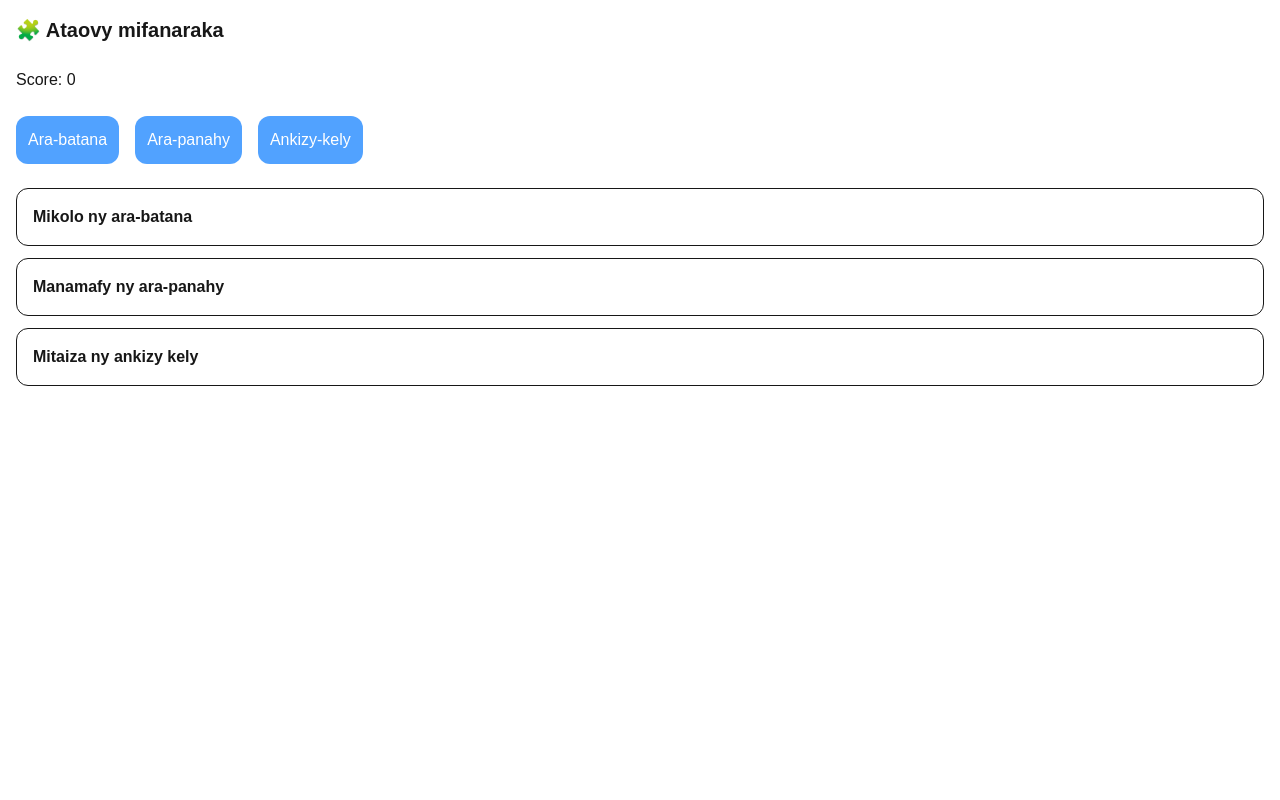
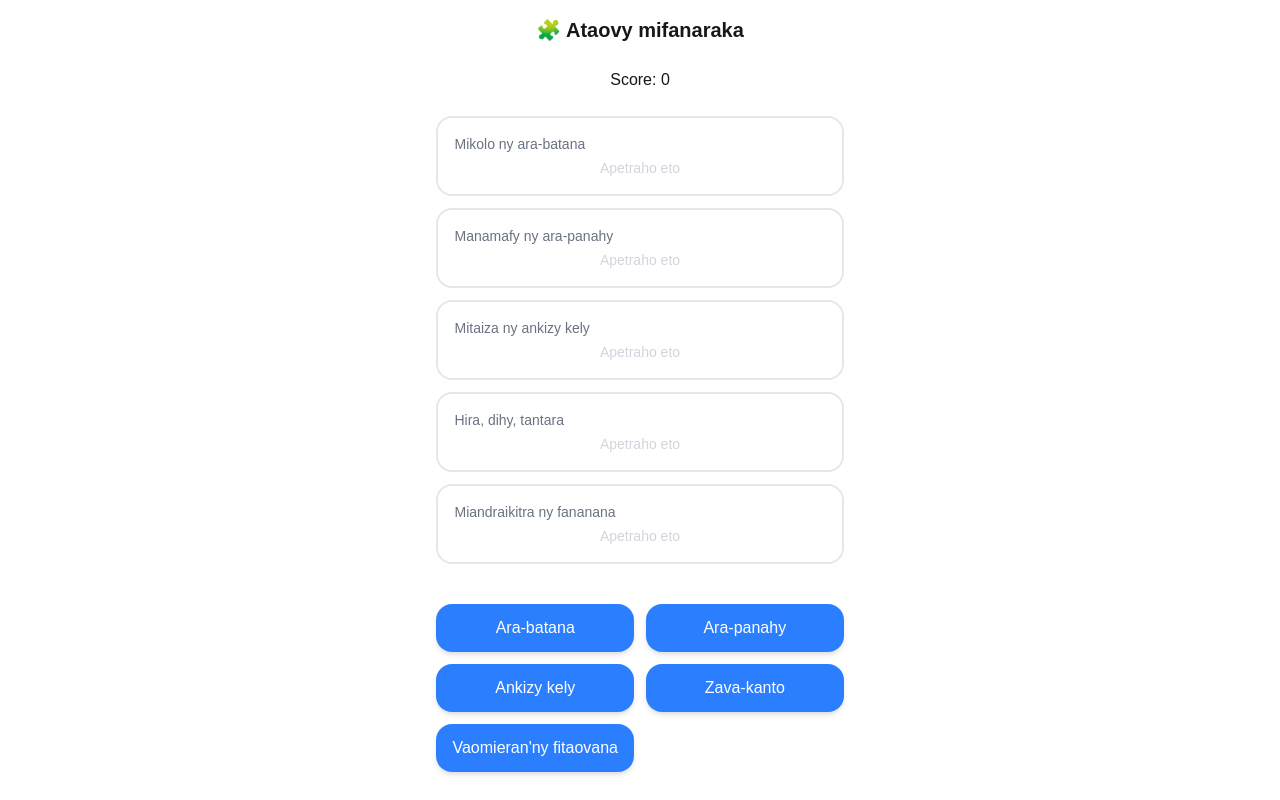
Before and after one commit to Tahiana07/vaomiera-games, a Next.js app: page /drag-drop in a window 1280 px wide. Built offline with nearby package versions, Linux system fonts and the light colour scheme.

Commit message:
update design application

```diff
--- a/app/drag-drop/page.tsx
+++ b/app/drag-drop/page.tsx
@@ -20,13 +20,19 @@
   label: string;
 };
 
-function Draggable({ id, label }: ItemProps) {
-  const { attributes, listeners, setNodeRef, transform } = useDraggable({ id });
+type AnswerMap = Record<string, string>;
+
+function Draggable({ id, label, disabled }: ItemProps & { disabled?: boolean }) {
+  const { attributes, listeners, setNodeRef, transform } = useDraggable({
+    id,
+    disabled
+  });
 
   const style = {
     transform: transform
       ? `translate(${transform.x}px, ${transform.y}px)`
       : undefined,
+    opacity: disabled ? 0.4 : 1,
   };
 
   return (
@@ -35,7 +41,7 @@
       style={style}
       {...listeners}
       {...attributes}
-      className="p-3 bg-blue-400 text-white rounded-xl cursor-grab touch-none"
+      className="px-4 py-3 bg-blue-500 text-white rounded-2xl text-center shadow-md touch-none active:scale-95 transition"
     >
       {label}
     </div>
@@ -45,21 +51,31 @@
 function Droppable({
   id,
   label,
-  answers
-}: ItemProps & { answers: Record<string, string> }) {
+  answers,
+  itemsMap
+}: ItemProps & {
+  answers: AnswerMap;
+  itemsMap: Record<string, string>;
+}) {
   const { setNodeRef, isOver } = useDroppable({ id });
+
+  const droppedItem = answers[id];
 
   return (
     <div
       ref={setNodeRef}
-      className={`p-4 rounded-xl border ${
-        isOver ? "bg-green-300" : "bg-white"
+      className={`p-4 rounded-2xl border-2 min-h-[70px] flex flex-col justify-center transition ${
+        isOver ? "border-green-400 bg-green-50" : "border-gray-200 bg-white"
       }`}
     >
-      <p className="font-semibold">{label}</p>
+      <p className="text-sm text-gray-500 mb-1">{label}</p>
 
-      {answers[id] && (
-        <p className="mt-2 text-blue-600">✔ {answers[id]}</p>
+      {droppedItem ? (
+        <div className="bg-blue-100 text-blue-700 px-3 py-2 rounded-xl text-center font-medium">
+          {itemsMap[droppedItem]}
+        </div>
+      ) : (
+        <p className="text-gray-300 text-sm text-center">Apetraho eto</p>
       )}
     </div>
   );
@@ -69,7 +85,12 @@
   const router = useRouter();
 
   const [score, setScore] = useState<number>(0);
-  const [answers, setAnswers] = useState<Record<string, string>>({});
+  const [answers, setAnswers] = useState<AnswerMap>({});
+
+  // map id -> label (utile affichage)
+  const itemsMap = Object.fromEntries(
+    dragItems.map((item) => [item.id, item.label])
+  );
 
   const sensors = useSensors(
     useSensor(PointerSensor),
@@ -98,7 +119,10 @@
     const activeId = String(active.id);
     const overId = String(over.id);
 
-    // FIX TYPE
+    // empêcher double utilisation
+    const alreadyUsed = Object.values(answers).includes(activeId);
+    if (alreadyUsed) return;
+
     setAnswers((prev) => ({
       ...prev,
       [overId]: activeId,
@@ -111,28 +135,47 @@
     }
   };
 
+  // items restants (non utilisés)
+  const usedItems = Object.values(answers);
+  const availableItems = dragItems.filter(
+    (item) => !usedItems.includes(item.id)
+  );
+
   return (
     <DndContext
       sensors={sensors}
       onDragEnd={(e) => {
         handleDragEnd(e);
-        setTimeout(() => router.push("/result"), 10000);
+
+        // redirection si tout rempli | mbola tsy fantatra
+        if (Object.keys(answers).length + 1 === dropZones.length) {
+          setTimeout(() => router.push("/home"), 1500);
+        }
       }}
     >
-      <div className="p-4 space-y-6">
-        <h1 className="text-xl font-bold">🧩 Ataovy mifanaraka</h1>
+      <div className="p-4 max-w-md mx-auto space-y-6">
+        <h1 className="text-xl font-bold text-center">
+          🧩 Ataovy mifanaraka
+        </h1>
 
-        <p>Score: {score}</p>
+        <p className="text-center font-medium">Score: {score}</p>
 
-        <div className="flex gap-4 flex-wrap">
-          {dragItems.map((item: ItemProps) => (
-            <Draggable key={item.id} {...item} />
+        {/* DROP ZONES (top) */}
+        <div className="space-y-3">
+          {dropZones.map((zone: ItemProps) => (
+            <Droppable
+              key={zone.id}
+              {...zone}
+              answers={answers}
+              itemsMap={itemsMap}
+            />
           ))}
         </div>
 
-        <div className="space-y-3">
-          {dropZones.map((zone: ItemProps) => (
-            <Droppable key={zone.id} {...zone} answers={answers} />
+        {/* DRAG ITEMS (bottom) */}
+        <div className="grid grid-cols-2 gap-3 pt-4">
+          {availableItems.map((item: ItemProps) => (
+            <Draggable key={item.id} {...item} />
           ))}
         </div>
       </div>
--- a/app/home/page.tsx
+++ b/app/home/page.tsx
@@ -14,6 +14,11 @@
     localStorage.setItem("score", "0");
 
     router.push("/quiz");
+  };
+
+  const result = () => {
+
+    router.push("/result");
   };
 
   return (
@@ -33,6 +38,13 @@
       >
         Hanomboka 🚀
       </button>
+
+      <button
+        onClick={result}
+        className="bg-yellow-500 disabled:opacity-50 text-white p-4 m-2 rounded-2xl w-full max-w-sm"
+      >
+        Valiny 🏆
+      </button>
     </div>
   );
 }
--- a/app/result/page.tsx
+++ b/app/result/page.tsx
@@ -1,6 +1,7 @@
 "use client";
 
 import { useEffect, useState } from "react";
+import { useRouter } from "next/navigation";
 
 type Player = {
   name: string;
@@ -9,32 +10,106 @@
 
 export default function Result() {
   const [players, setPlayers] = useState<Player[]>([]);
+  const [added, setAdded] = useState(false);
+  const router = useRouter();
 
+  // Charger + ajouter joueur UNE FOIS
   useEffect(() => {
-    const name = localStorage.getItem("player") || "Anonyme";
-    const score = Number(localStorage.getItem("score") || 0);
-
     const stored: Player[] = JSON.parse(
       localStorage.getItem("ranking") || "[]"
     );
 
-    const updated = [...stored, { name, score }]
-      .sort((a, b) => b.score - a.score)
-      .slice(0, 5);
+    if (!added) {
+      const name = localStorage.getItem("player") || "Anonyme";
+      const score = Number(localStorage.getItem("score") || 0);
 
+      const updated = [...stored, { name, score }]
+        .sort((a, b) => b.score - a.score)
+        .slice(0, 10);
+
+      localStorage.setItem("ranking", JSON.stringify(updated));
+      setPlayers(updated);
+      setAdded(true);
+    }
+  }, [added]);
+
+  // Supprimer un joueur
+  const deletePlayer = (index: number) => {
+    const updated = players.filter((_, i) => i !== index);
+    setPlayers(updated);
     localStorage.setItem("ranking", JSON.stringify(updated));
-    setPlayers(updated);
-  }, []);
+  };
+
+  // Tout supprimer
+  const clearAll = () => {
+    localStorage.removeItem("ranking");
+    setPlayers([]);
+  };
+
+  const home = () => {
+    router.push("/home");
+  };
 
   return (
-    <div className="p-6">
-      <h1 className="text-xl font-bold mb-4">🏆 Classement</h1>
+    <div className="min-h-screen bg-gradient-to-b from-yellow-100 to-white p-6">
 
-      {players.map((p, i) => (
-        <div key={i} className="p-3 bg-yellow-100 rounded-xl mb-2">
-          {i + 1}. {p.name} - {p.score}
+      <h1 className="text-2xl font-bold text-center mb-6">
+        🏆 Filaharana
+      </h1>
+
+      {/* Bouton clear */}
+      <div className="flex justify-center mb-4">
+        <button
+          onClick={clearAll}
+          className="bg-red-500 text-white px-4 py-2 rounded-xl"
+        >
+          🧹 Fafana daholo
+        </button>
+      </div>
+
+      {/* Liste joueurs */}
+      <div className="space-y-3 max-w-md mx-auto">
+        {players.length === 0 && (
+          <p className="text-center text-gray-500">
+            Tsy misy mpilalao
+          </p>
+        )}
+
+        {players.map((p, i) => (
+          <div
+            key={i}
+            className="flex items-center justify-between p-4 bg-white rounded-2xl shadow"
+          >
+            <div>
+              <p className="font-bold">
+                {i === 0 && "🥇 "}
+                {i === 1 && "🥈 "}
+                {i === 2 && "🥉 "}
+                {p.name}
+              </p>
+              <p className="text-sm text-gray-500">
+                Score: {p.score}
+              </p>
+            </div>
+
+            <button
+              onClick={() => deletePlayer(i)}
+              className="bg-red-400 text-white px-3 py-1 rounded-lg"
+            >
+              ❌
+            </button>
+          </div>
+        ))}
+      </div>
+        {/* Bouton home */}
+        <div className="flex justify-center mt-6">
+          <button
+            onClick={home}
+            className="bg-blue-500 text-white px-4 py-2 rounded-xl"
+          >
+            🏠 Miverina
+          </button>
         </div>
-      ))}
     </div>
   );
 }
--- a/data/dragData.ts
+++ b/data/dragData.ts
@@ -1,11 +1,15 @@
 export const dragItems = [
   { id: "batana", label: "Ara-batana" },
   { id: "panahy", label: "Ara-panahy" },
-  { id: "ankizy", label: "Ankizy-kely" },
+  { id: "ankizy", label: "Ankizy kely" },
+  { id: "kanto", label: "Zava-kanto" },
+  { id: "fitaovana", label: "Vaomieran'ny fitaovana" },
 ];
 
 export const dropZones = [
   { id: "batana", label: "Mikolo ny ara-batana" },
   { id: "panahy", label: "Manamafy ny ara-panahy" },
   { id: "ankizy", label: "Mitaiza ny ankizy kely" },
+  { id: "kanto", label: "Hira, dihy, tantara" },
+  { id: "fitaovana", label: "Miandraikitra ny fananana" },
 ];
```
